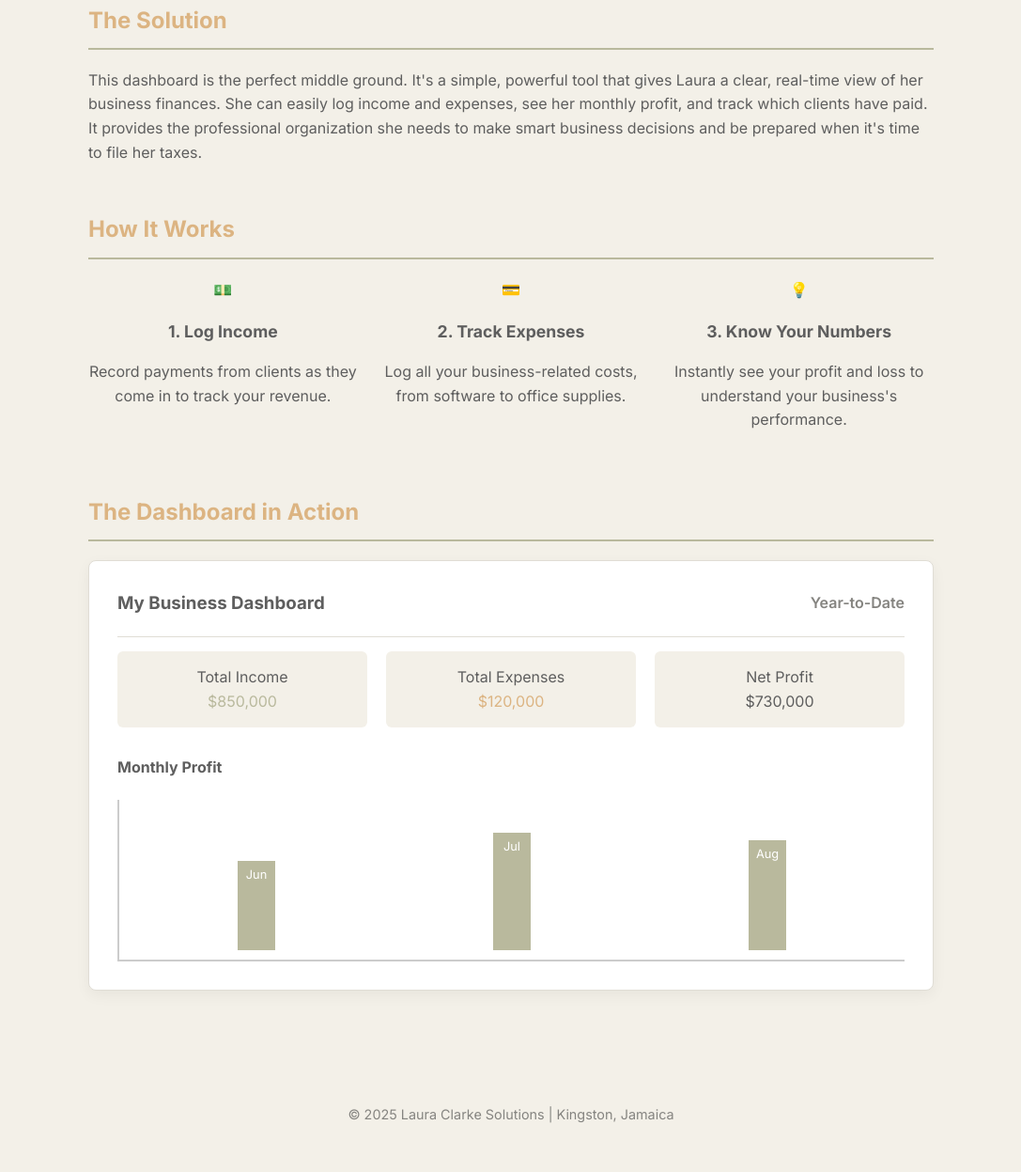
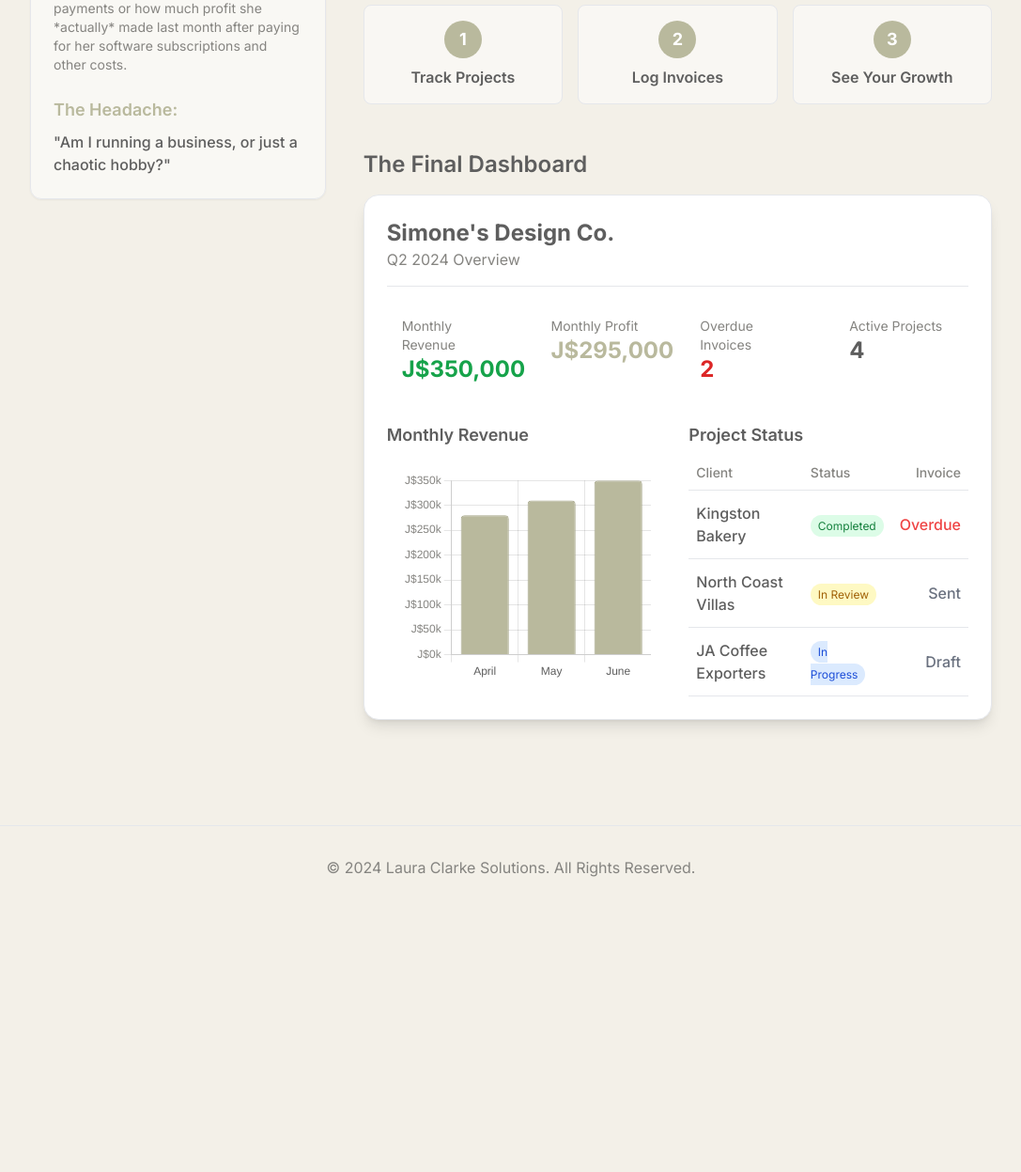
Before and after one commit to laaraklaak/The-Admin-Specialist, a plain HTML site: page freelancer-wfh-dashboard.html in a window 1280 px wide. Shown: the part 571-1818 px from the top of the page at 94% size, without its empty margins (96-1183 px from the left). After the commit the page ends 1538 px from the top, so only its background shows below. Drawn offline with nearby package versions, Linux system fonts and the light colour scheme.

Commit message:
Update freelancer-wfh-dashboard.html

```diff
--- a/freelancer-wfh-dashboard.html
+++ b/freelancer-wfh-dashboard.html
@@ -4,238 +4,236 @@
     <meta charset="UTF-8">
     <meta name="viewport" content="width=device-width, initial-scale=1.0">
     <title>Freelancer & WFH Dashboard | Laura Clarke Solutions</title>
+    <script src="https://cdn.tailwindcss.com"></script>
     <link rel="preconnect" href="https://fonts.googleapis.com">
     <link rel="preconnect" href="https://fonts.gstatic.com" crossorigin>
-    <link href="https://fonts.googleapis.com/css2?family=Inter:wght@300;400;600;700&display=swap" rel="stylesheet">
+    <link href="https://fonts.googleapis.com/css2?family=Inter:wght@400;500;600;700&display=swap" rel="stylesheet">
+    <script src="https://cdn.jsdelivr.net/npm/chart.js"></script>
     <style>
+        /* Japandi-inspired Color Palette */
         :root {
-            --bg-base: #f3f0e8;
-            --text-main: #5e5e5e;
-            --text-subtle: #858480;
-            --accent-warm: #dcb482;
-            --accent-cool: #b9b99d;
+            --base-bg: #f3f0e8; /* Light Off-White */
+            --main-text: #5e5e5e; /* Dark Charcoal */
+            --subtle-text: #858480; /* Lighter Grey */
+            --warm-accent: #dcb482; /* Warm Ochre */
+            --cool-accent: #b9b99d; /* Sage Green */
         }
         body {
             font-family: 'Inter', sans-serif;
-            background-color: var(--bg-base);
-            color: var(--text-main);
-            margin: 0;
-            padding: 0;
-            line-height: 1.6;
+            background-color: var(--base-bg);
+            color: var(--main-text);
         }
-       .container {
-            max-width: 900px;
-            margin: 0 auto;
-            padding: 20px;
-        }
-       .project-nav {
-            display: flex;
-            justify-content: space-between;
-            align-items: center;
-            padding: 20px 0;
-            border-bottom: 1px solid #e0ddd5;
-            margin-bottom: 40px;
-        }
-       .project-nav a {
-            color: var(--text-subtle);
-            text-decoration: none;
+        .warm-accent-bg { background-color: var(--warm-accent); }
+        .warm-accent-text { color: var(--warm-accent); }
+        .cool-accent-bg { background-color: var(--cool-accent); }
+        .cool-accent-text { color: var(--cool-accent); }
+        .subtle-text { color: var(--subtle-text); }
+        .main-text { color: var(--main-text); }
+        h1, h2, h3, h4 {
             font-weight: 600;
-            padding: 8px 15px;
-            border: 1px solid transparent;
-            border-radius: 5px;
-            transition: all 0.3s;
-        }
-       .project-nav a:hover {
-            color: var(--accent-warm);
-            border-color: var(--accent-warm);
-        }
-       .project-header {
-            text-align: center;
-            margin-bottom: 50px;
-        }
-       .project-header h1 {
-            font-size: 2.5rem;
-            margin-bottom: 5px;
-        }
-       .project-header p {
-            font-size: 1.1rem;
-            color: var(--text-subtle);
-        }
-       .project-section {
-            margin-bottom: 50px;
-        }
-       .project-section h2 {
-            font-size: 1.5rem;
-            color: var(--accent-warm);
-            border-bottom: 2px solid var(--accent-cool);
-            padding-bottom: 10px;
-            margin-bottom: 20px;
-        }
-       .scenario-box {
-            background-color: #fff;
-            border-left: 4px solid var(--accent-cool);
-            padding: 20px;
-            border-radius: 0 5px 5px 0;
-            font-style: italic;
-        }
-       .how-it-works-grid {
-            display: grid;
-            grid-template-columns: repeat(auto-fit, minmax(200px, 1fr));
-            gap: 20px;
-            text-align: center;
-        }
-       .step.icon {
-            font-size: 2.5rem;
-            margin-bottom: 10px;
-        }
-       .step h3 {
-            font-size: 1.1rem;
-            margin-bottom: 5px;
-        }
-       .full-mockup {
-            background-color: #fff;
-            border: 1px solid #e0ddd5;
-            border-radius: 8px;
-            padding: 30px;
-            box-shadow: 0 5px 15px rgba(0,0,0,0.05);
-        }
-       .mockup-header {
-            display: flex;
-            justify-content: space-between;
-            align-items: center;
-            margin-bottom: 20px;
-        }
-       .mockup-kpis {
-            display: grid;
-            grid-template-columns: repeat(3, 1fr);
-            gap: 20px;
-            text-align: center;
-            margin-bottom: 30px;
-        }
-       .kpi-item {
-            background-color: var(--bg-base);
-            padding: 15px;
-            border-radius: 6px;
-        }
-       .kpi-item.label {
-            font-size: 0.9rem;
-            color: var(--text-subtle);
-        }
-       .kpi-item.value {
-            font-size: 1.5rem;
-            font-weight: 700;
-        }
-       .bar-chart {
-            display: flex;
-            justify-content: space-around;
-            align-items: flex-end;
-            height: 150px;
-            border-left: 2px solid #ccc;
-            border-bottom: 2px solid #ccc;
-            padding: 10px;
-        }
-       .bar {
-            width: 40px;
-            background-color: var(--accent-cool);
-            text-align: center;
-            color: white;
-            font-size: 0.8rem;
-            padding-top: 5px;
-        }
-        footer {
-            text-align: center;
-            padding: 30px;
-            font-size: 0.9rem;
-            color: var(--text-subtle);
         }
     </style>
 </head>
-<body>
+<body class="antialiased">
 
-    <div class="container">
-        <nav class="project-nav">
-            <a href="diy-projects-tracker.html">&larr; Previous</a>
-            <a href="index.html#solutions">Back to Solutions</a>
-            <a href="personal-goal-tracker.html">Next &rarr;</a>
+    <!-- Header & Navigation -->
+    <header class="py-6 px-4 sm:px-6 lg:px-8">
+        <div class="container mx-auto flex justify-between items-center">
+            <a href="index.html" class="text-xl font-bold main-text">Laura Clarke Solutions</a>
+            <nav class="flex items-center space-x-4">
+                <a href="diy-projects-tracker.html" class="subtle-text hover:main-text transition-colors text-sm">Previous</a>
+                <a href="index.html" class="warm-accent-bg text-white font-semibold py-2 px-4 rounded-lg hover:opacity-90 transition-opacity text-sm">Back to Portfolio</a>
+                <a href="personal-goal-tracker.html" class="subtle-text hover:main-text transition-colors text-sm">Next</a>
             </nav>
-
-        <main>
-            <header class="project-header">
-                <h1>Freelancer & WFH Dashboard</h1>
-                <p>Manage your side hustle or small business with confidence.</p>
+        </div>
     </header>
 
-            <section class="project-section">
-                <h2>The Scenario</h2>
-                <div class="scenario-box">
-                    <p>"As a freelance Admin Specialist, Laura juggles multiple clients. She needs a simple way to track her income from different projects, manage her business expenses for tax time, and see the overall financial health of her business at a glance. A complex accounting software is too much, but a simple notebook isn't enough."</p>
-                </div>
+    <!-- Main Content -->
+    <main class="container mx-auto px-4 sm:px-6 lg:px-8 py-12">
+
+        <!-- Project Header -->
+        <section class="text-center mb-12">
+            <h2 class="text-4xl font-bold main-text">The Freelancer & WFH Dashboard</h2>
+            <p class="mt-3 text-lg subtle-text max-w-2xl mx-auto">For turning your side hustle into a serious, organized business.</p>
         </section>
 
-            <section class="project-section">
-                <h2>The Solution</h2>
-                <p>This dashboard is the perfect middle ground. It's a simple, powerful tool that gives Laura a clear, real-time view of her business finances. She can easily log income and expenses, see her monthly profit, and track which clients have paid. It provides the professional organization she needs to make smart business decisions and be prepared when it's time to file her taxes.</p>
-            </section>
-
-            <section class="project-section">
-                <h2>How It Works</h2>
-                <div class="how-it-works-grid">
-                    <div class="step">
-                        <div class="icon">💵</div>
-                        <h3>1. Log Income</h3>
-                        <p>Record payments from clients as they come in to track your revenue.</p>
-                    </div>
-                    <div class="step">
-                        <div class="icon">💳</div>
-                        <h3>2. Track Expenses</h3>
-                        <p>Log all your business-related costs, from software to office supplies.</p>
-                    </div>
-                    <div class="step">
-                        <div class="icon">💡</div>
-                        <h3>3. Know Your Numbers</h3>
-                        <p>Instantly see your profit and loss to understand your business's performance.</p>
+        <div class="max-w-5xl mx-auto grid grid-cols-1 md:grid-cols-3 gap-10">
+            <!-- Left Column: Story -->
+            <div class="md:col-span-1">
+                <div class="bg-white/50 p-6 rounded-xl shadow-sm border border-gray-200 sticky top-8">
+                    <h3 class="text-xl font-semibold main-text mb-3 border-b pb-2">The Scenario</h3>
+                    <p class="subtle-text text-sm mb-4">
+                        <strong>Meet Simone from Spanish Town.</strong> She's a talented graphic designer whose freelance work is booming. She has several clients, from a small bakery in Kingston to a guesthouse on the North Coast. She's busy, which is great, but her admin is a mess.
+                    </p>
+                    <p class="subtle-text text-sm">
+                        She's tracking payments in a notebook, project deadlines on sticky notes, and expenses are just a pile of receipts. She isn't sure which clients are late on payments or how much profit she *actually* made last month after paying for her software subscriptions and other costs.
+                    </p>
+                    <h4 class="text-lg font-semibold cool-accent-text mt-6 mb-2">The Headache:</h4>
+                    <p class="main-text font-medium">"Am I running a business, or just a chaotic hobby?"</p>
                 </div>
             </div>
-            </section>
 
-            <section class="project-section">
-                <h2>The Dashboard in Action</h2>
-                <div class="full-mockup">
-                    <div class="mockup-header">
-                        <h3 style="margin: 0;">My Business Dashboard</h3>
-                        <span style="color: var(--text-subtle); font-weight: 600;">Year-to-Date</span>
+            <!-- Right Column: Solution & Mockup -->
+            <div class="md:col-span-2">
+                <!-- The Solution -->
+                <div class="mb-10">
+                    <h3 class="text-2xl font-semibold main-text mb-3">The Solution: Your Business Command Centre</h3>
+                    <p class="subtle-text mb-4">This dashboard is designed to be Simone's virtual business manager. It brings all her critical information into one clean, easy-to-understand view. She can see her monthly revenue at a glance, track which invoices are paid and which are overdue, and monitor the progress of all her active projects.</p>
+                    <p class="subtle-text">Most importantly, the "Monthly Profit" KPI gives her the true financial health of her business. This clarity empowers her to make smarter decisions, price her services confidently, and focus on what she does best: creative design work.</p>
                 </div>
-                    <hr style="border: 0; border-top: 1px solid #e0ddd5; margin: 15px 0;">
-                    <div class="mockup-kpis">
-                        <div class="kpi-item">
-                            <div class="label">Total Income</div>
-                            <div class="value" style="color: var(--accent-cool);">$850,000</div>
+
+                <!-- How It Works -->
+                 <div class="mb-12">
+                     <h3 class="text-2xl font-semibold main-text mb-4">How It Works</h3>
+                     <div class="grid grid-cols-1 sm:grid-cols-3 gap-4 text-center">
+                         <div class="bg-white/50 p-4 rounded-lg border border-gray-200">
+                            <div class="cool-accent-bg text-white rounded-full w-10 h-10 flex items-center justify-center mx-auto mb-2 text-lg font-bold">1</div>
+                            <p class="font-semibold main-text">Track Projects</p>
                          </div>
-                        <div class="kpi-item">
-                            <div class="label">Total Expenses</div>
-                            <div class="value" style="color: var(--accent-warm);">$120,000</div>
+                         <div class="bg-white/50 p-4 rounded-lg border border-gray-200">
+                             <div class="cool-accent-bg text-white rounded-full w-10 h-10 flex items-center justify-center mx-auto mb-2 text-lg font-bold">2</div>
+                            <p class="font-semibold main-text">Log Invoices</p>
                          </div>
-                        <div class="kpi-item">
-                            <div class="label">Net Profit</div>
-                            <div class="value">$730,000</div>
+                         <div class="bg-white/50 p-4 rounded-lg border border-gray-200">
+                             <div class="cool-accent-bg text-white rounded-full w-10 h-10 flex items-center justify-center mx-auto mb-2 text-lg font-bold">3</div>
+                            <p class="font-semibold main-text">See Your Growth</p>
                          </div>
                      </div>
-                    <h4 style="margin-top: 30px;">Monthly Profit</h4>
-                    <div class="bar-chart">
-                        <div class="bar" style="height: 60%;">Jun</div>
-                        <div class="bar" style="height: 80%;">Jul</div>
-                        <div class="bar" style="height: 75%;">Aug</div>
+                </div>
+
+
+                <!-- Full Visual Mockup -->
+                <div>
+                    <h3 class="text-2xl font-semibold main-text mb-4">The Final Dashboard</h3>
+                    <div class="bg-white p-4 sm:p-6 rounded-2xl shadow-lg border border-gray-200">
+                        <!-- Dashboard Header -->
+                        <div class="flex flex-col sm:flex-row justify-between items-start sm:items-center border-b pb-4 mb-4">
+                            <div>
+                                <h4 class="text-2xl font-bold main-text">Simone's Design Co.</h4>
+                                <p class="subtle-text">Q2 2024 Overview</p>
                             </div>
                         </div>
-            </section>
-        </main>
+
+                        <!-- KPIs -->
+                        <div class="grid grid-cols-2 lg:grid-cols-4 gap-4 mb-6">
+                            <div class="bg-base-bg/60 p-4 rounded-lg">
+                                <p class="text-sm subtle-text">Monthly Revenue</p>
+                                <p class="text-2xl font-bold text-green-600">J$350,000</p>
+                            </div>
+                            <div class="bg-base-bg/60 p-4 rounded-lg">
+                                <p class="text-sm subtle-text">Monthly Profit</p>
+                                <p class="text-2xl font-bold cool-accent-text">J$295,000</p>
+                            </div>
+                            <div class="bg-base-bg/60 p-4 rounded-lg">
+                                <p class="text-sm subtle-text">Overdue Invoices</p>
+                                <p class="text-2xl font-bold text-red-600">2</p>
+                            </div>
+                            <div class="bg-base-bg/60 p-4 rounded-lg">
+                                <p class="text-sm subtle-text">Active Projects</p>
+                                <p class="text-2xl font-bold main-text">4</p>
+                            </div>
                         </div>
 
-    <footer>
-        <div class="container">
-            &copy; 2025 Laura Clarke Solutions | Kingston, Jamaica
+                        <!-- Chart and Project Status -->
+                        <div class="grid grid-cols-1 lg:grid-cols-2 gap-6">
+                            <!-- Income Chart -->
+                            <div>
+                                <h5 class="text-lg font-semibold main-text mb-2">Monthly Revenue</h5>
+                                <div class="bg-base-bg/60 p-4 rounded-lg h-64 flex items-center justify-center">
+                                    <canvas id="incomeChart"></canvas>
+                                </div>
+                            </div>
+                            <!-- Project Status Table -->
+                            <div>
+                                <h5 class="text-lg font-semibold main-text mb-2">Project Status</h5>
+                                <div class="overflow-y-auto h-64">
+                                    <table class="w-full text-left">
+                                        <thead>
+                                            <tr class="border-b">
+                                                <th class="py-2 px-2 text-sm subtle-text font-medium">Client</th>
+                                                <th class="py-2 px-2 text-sm subtle-text font-medium">Status</th>
+                                                <th class="py-2 px-2 text-sm subtle-text font-medium text-right">Invoice</th>
+                                            </tr>
+                                        </thead>
+                                        <tbody>
+                                            <tr class="border-b">
+                                                <td class="py-3 px-2 font-medium">Kingston Bakery</td>
+                                                <td class="py-3 px-2"><span class="text-xs bg-green-100 text-green-700 px-2 py-1 rounded-full">Completed</span></td>
+                                                <td class="py-3 px-2 text-right font-medium text-red-500">Overdue</td>
+                                            </tr>
+                                            <tr class="border-b">
+                                                <td class="py-3 px-2 font-medium">North Coast Villas</td>
+                                                <td class="py-3 px-2"><span class="text-xs bg-yellow-100 text-yellow-700 px-2 py-1 rounded-full">In Review</span></td>
+                                                <td class="py-3 px-2 text-right font-medium text-gray-500">Sent</td>
+                                            </tr>
+                                            <tr class="border-b">
+                                                <td class="py-3 px-2 font-medium">JA Coffee Exporters</td>
+                                                <td class="py-3 px-2"><span class="text-xs bg-blue-100 text-blue-700 px-2 py-1 rounded-full">In Progress</span></td>
+                                                <td class="py-3 px-2 text-right font-medium text-gray-500">Draft</td>
+                                            </tr>
+                                            <tr>
+                                                <td class="py-3 px-2 font-medium">Sweet Treats Ltd.</td>
+                                                <td class="py-3 px-2"><span class="text-xs bg-green-100 text-green-700 px-2 py-1 rounded-full">Completed</span></td>
+                                                <td class="py-3 px-2 text-right font-medium text-green-600">Paid</td>
+                                            </tr>
+                                        </tbody>
+                                    </table>
+                                </div>
+                            </div>
+                        </div>
+                    </div>
+                </div>
+            </div>
+        </div>
+    </main>
+
+    <!-- Footer -->
+    <footer class="mt-16 py-8 border-t cool-accent-border">
+        <div class="container mx-auto text-center subtle-text">
+            <p>&copy; 2024 Laura Clarke Solutions. All Rights Reserved.</p>
         </div>
     </footer>
-
+    <script>
+        const ctx = document.getElementById('incomeChart').getContext('2d');
+        const incomeChart = new Chart(ctx, {
+            type: 'bar',
+            data: {
+                labels: ['April', 'May', 'June'],
+                datasets: [{
+                    label: 'Monthly Revenue (J$)',
+                    data: [280000, 310000, 350000],
+                    backgroundColor: '#b9b99d', // Sage Green
+                    borderColor: '#a8a88c',
+                    borderWidth: 1,
+                    borderRadius: 4
+                }]
+            },
+            options: {
+                responsive: true,
+                maintainAspectRatio: false,
+                plugins: {
+                    legend: {
+                        display: false
+                    }
+                },
+                scales: {
+                    y: {
+                        beginAtZero: true,
+                        ticks: {
+                            callback: function(value, index, values) {
+                                return 'J$' + value / 1000 + 'k';
+                            },
+                            color: '#858480'
+                        }
+                    },
+                    x: {
+                         ticks: {
+                            color: '#5e5e5e'
+                        }
+                    }
+                }
+            }
+        });
+    </script>
 </body>
 </html>
```
Lines whose indentation alone changed are shown as unchanged.
